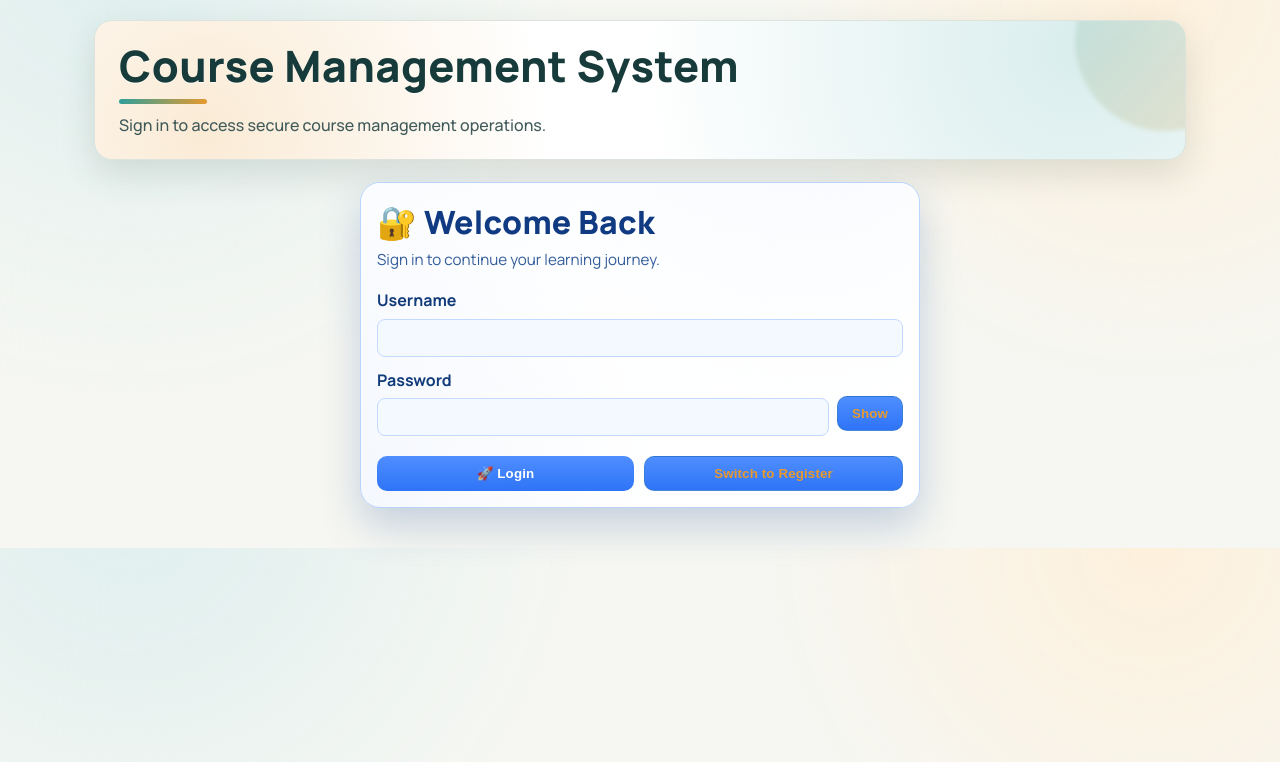
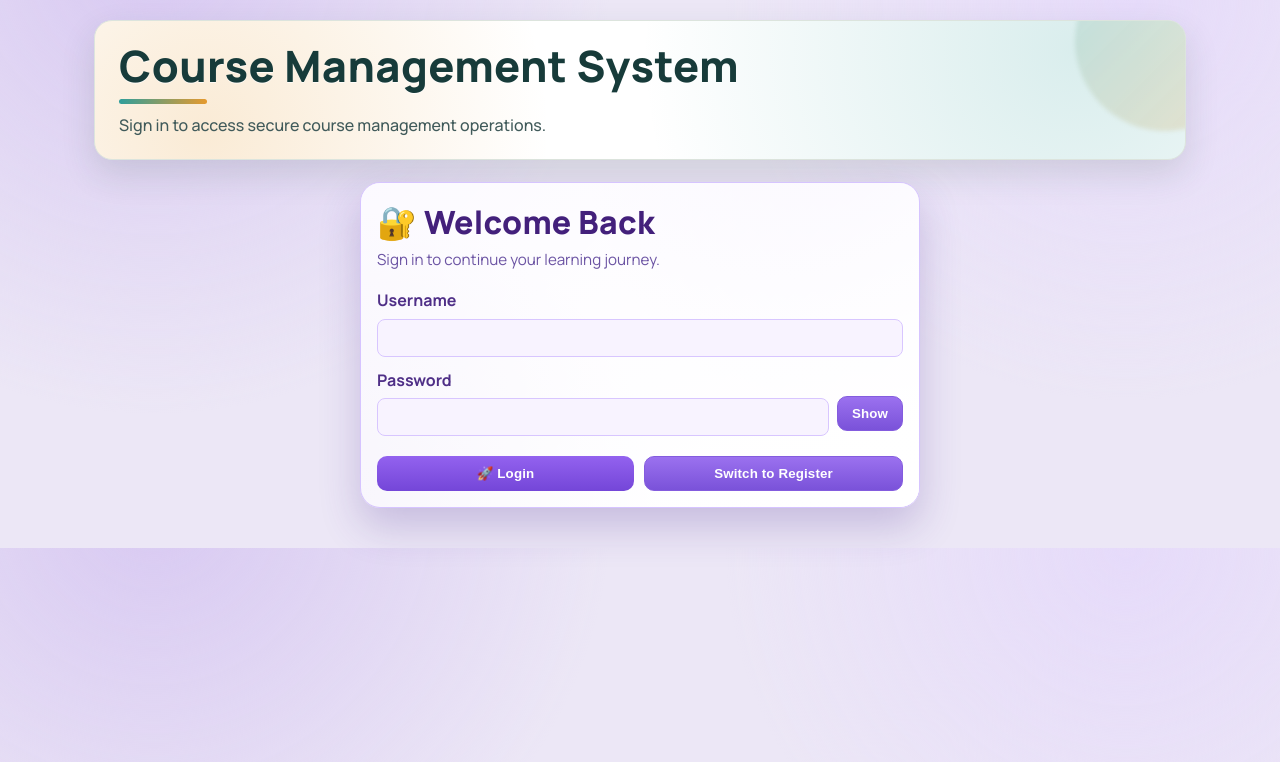
Before and after one commit to Lohi2209/course, a React (Vite) app in the folder frontend/: page / in a window 1280 px wide. Shown: the top 762 px of the page. Built offline with nearby package versions, Linux system fonts and the light colour scheme; no server answers.

Commit message:
Set classic moderate purple page background

```diff
--- a/frontend/src/styles.css
+++ b/frontend/src/styles.css
@@ -2,8 +2,8 @@
 
 :root {
   font-family: 'Manrope', 'Segoe UI', Tahoma, sans-serif;
-  --bg: #f6f7f2;
-  --bg-accent: #fdfcf7;
+  --bg: #ece7f6;
+  --bg-accent: #f4effd;
   --surface: #ffffff;
   --surface-soft: #fbfbf8;
   --text: #2d3033;
@@ -26,8 +26,8 @@
 body {
   margin: 0;
   background:
-    radial-gradient(circle at 10% -10%, #deefef 0%, rgba(222, 239, 239, 0) 35%),
-    radial-gradient(circle at 90% 0%, #fdf0dc 0%, rgba(253, 240, 220, 0) 30%),
+    radial-gradient(circle at 12% -8%, #d8c9f2 0%, rgba(216, 201, 242, 0) 36%),
+    radial-gradient(circle at 88% 0%, #e6dbfa 0%, rgba(230, 219, 250, 0) 32%),
     var(--bg);
   color: var(--text);
   font-family: 'Manrope', 'Segoe UI', Tahoma, sans-serif;
@@ -2744,53 +2744,69 @@ body .modal-header {
   }
 }
 
-/* Requested Palette Updates: Login Blue, Profile Bold, Results Lavender */
+/* Requested Palette Updates: Login Purple, Profile Bold, Results Lavender */
 body .auth-card {
-  border: 1px solid #b8d4ff;
-  box-shadow: 0 18px 40px rgba(22, 70, 145, 0.22);
+  border: 1px solid #d6c4ff;
+  box-shadow: 0 18px 40px rgba(76, 47, 145, 0.24);
   background:
-    radial-gradient(circle at 90% -10%, rgba(64, 132, 255, 0.22), rgba(64, 132, 255, 0) 45%),
-    radial-gradient(circle at 0% 100%, rgba(16, 82, 214, 0.26), rgba(16, 82, 214, 0) 46%),
-    linear-gradient(160deg, #eaf3ff 0%, #f7fbff 42%, #ffffff 100%);
+    radial-gradient(circle at 90% -10%, rgba(151, 101, 245, 0.24), rgba(151, 101, 245, 0) 45%),
+    radial-gradient(circle at 0% 100%, rgba(101, 61, 197, 0.24), rgba(101, 61, 197, 0) 46%),
+    linear-gradient(160deg, #f1e9ff 0%, #f8f3ff 42%, #ffffff 100%);
 }
 
 body .auth-title {
-  color: #103a82;
+  color: #43207b;
 }
 
 body .auth-subtitle {
-  color: #335c9a;
+  color: #6b53a3;
 }
 
 body .auth-card label {
-  color: #123b7a;
+  color: #4f2f87;
 }
 
 body .auth-card input,
 body .auth-card select,
 body .auth-card textarea {
-  border: 1px solid #c3d9ff;
-  background: #f4f8ff;
+  border: 1px solid #d8c6ff;
+  background: #f8f3ff;
 }
 
 body .auth-card input:focus,
 body .auth-card select:focus,
 body .auth-card textarea:focus {
-  border-color: #2f74f7;
-  box-shadow: 0 0 0 3px rgba(47, 116, 247, 0.18);
+  border-color: #7d4fe0;
+  box-shadow: 0 0 0 3px rgba(125, 79, 224, 0.2);
 }
 
 body .auth-card button,
 body .auth-card .btn,
 body .auth-card .form-actions button:not(.secondary) {
-  background: linear-gradient(180deg, #4f8eff 0%, #2f74f7 100%);
+  background: linear-gradient(180deg, #9362ef 0%, #7446d8 100%);
+  color: #ffffff;
 }
 
 body .auth-card button:hover:not(:disabled),
 body .auth-card .btn:hover:not(:disabled),
 body .auth-card .form-actions button:not(.secondary):hover:not(:disabled) {
-  background: linear-gradient(180deg, #3f83ff 0%, #1f62df 100%);
-  box-shadow: 0 10px 20px rgba(28, 91, 207, 0.28);
+  background: linear-gradient(180deg, #8755ea 0%, #6638c9 100%);
+  box-shadow: 0 10px 20px rgba(93, 58, 175, 0.3);
+}
+
+body .auth-card button.secondary,
+body .auth-card .form-actions button.secondary,
+body .auth-card .password-input-wrap button.secondary {
+  background: linear-gradient(180deg, #9b71ef 0%, #7a52d9 100%);
+  border: 1px solid #845cde;
+  color: #ffffff;
+}
+
+body .auth-card button.secondary:hover:not(:disabled),
+body .auth-card .form-actions button.secondary:hover:not(:disabled),
+body .auth-card .password-input-wrap button.secondary:hover:not(:disabled) {
+  background: linear-gradient(180deg, #8d61e9 0%, #6a43cd 100%);
+  color: #ffffff;
 }
 
 body .profile-container {
```
